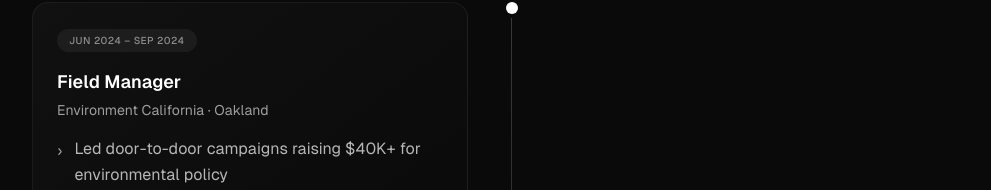
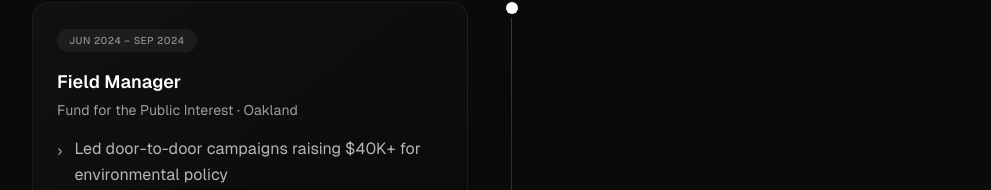
Before and after one commit to orehovschi/dotcom, a Next.js app: page /experiences in a window 1280 px wide. Shown: the part 1379-1569 px from the top of the page, without its empty margins (128-1119 px from the left). Built offline with nearby package versions, Linux system fonts and the light colour scheme.

Commit message:
Update page.tsx

```diff
--- a/app/experiences/page.tsx
+++ b/app/experiences/page.tsx
@@ -38,7 +38,7 @@ export default function Experiences() {
     },
     {
       title: "Field Manager",
-      company: "Environment California",
+      company: "Fund for the Public Interest",
       period: "Jun 2024 – Sep 2024",
       location: "Oakland",
       bullets: [
```
